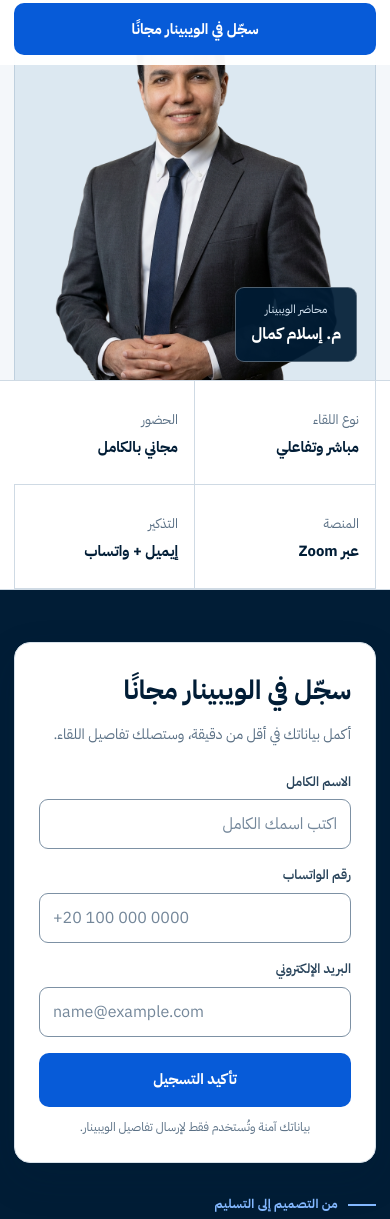
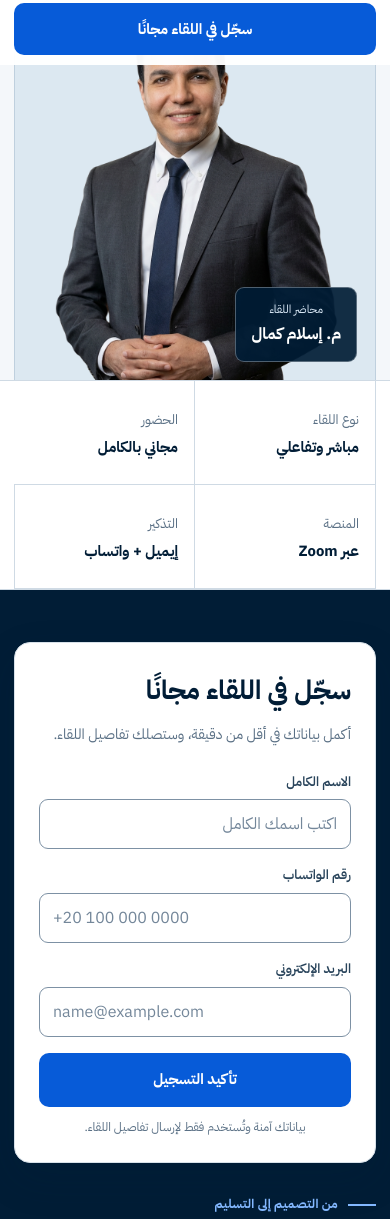
Before and after one commit to tahasayed98ts/electrical-career-webinar, a plain HTML site: page index.html in a window 390 px wide. Shown: the part 779-1998 px from the top of the page. Drawn offline with Linux system fonts and the light colour scheme.

Commit message:
Use لقاء instead of ويبينار throughout
Replace the Arabic term for the event across the meta description,
event schema, hero badge, speaker labels, form heading, privacy note,
and mobile CTA so the copy reads consistently.

```diff
--- a/index.html
+++ b/index.html
@@ -4,7 +4,7 @@
   <meta charset="utf-8">
   <meta name="viewport" content="width=device-width,initial-scale=1">
   <title>من الصفر إلى تسليم المشروع | Electrical Design Webinar | ENGOSOFT</title>
-  <meta name="description" content="ويبينار مجاني عبر Zoom مع م. إسلام كمال يعرّفك بمراحل التصميم الكهربائي من بداية التصميم حتى تسليم المشروع، وأهم البرامج والأنظمة والتطبيقات المطلوبة في سوق العمل.">
+  <meta name="description" content="لقاء مجاني عبر Zoom مع م. إسلام كمال يعرّفك بمراحل التصميم الكهربائي من بداية التصميم حتى تسليم المشروع، وأهم البرامج والأنظمة والتطبيقات المطلوبة في سوق العمل.">
   <meta name="theme-color" content="#001D35">
   <meta name="robots" content="index,follow">
   <meta property="og:type" content="website">
@@ -19,7 +19,7 @@
   <link rel="preconnect" href="https://fonts.gstatic.com" crossorigin>
   <link href="https://fonts.googleapis.com/css2?family=IBM+Plex+Sans+Arabic:wght@400;500;600;700&display=swap" rel="stylesheet">
   <script type="application/ld+json">
-  {"@context":"https://schema.org","@type":"EducationEvent","name":"من الصفر إلى تسليم المشروع | Electrical Design Webinar","description":"ويبينار هندسي مجاني يستعرض مراحل التصميم الكهربائي من بداية التصميم حتى تسليم المشروع، وأهم البرامج والأنظمة والتطبيقات العملية المطلوبة في سوق العمل.","startDate":"2026-08-22T16:00:00+03:00","eventAttendanceMode":"https://schema.org/OnlineEventAttendanceMode","eventStatus":"https://schema.org/EventScheduled","isAccessibleForFree":true,"location":{"@type":"VirtualLocation","url":"https://zoom.us/"},"organizer":{"@type":"Organization","name":"ENGOSOFT","logo":"assets/logo2.png"},"performer":{"@type":"Person","name":"م. إسلام كمال","jobTitle":"مهندس تصميم وتنفيذ كهربائي"},"inLanguage":"ar"}
+  {"@context":"https://schema.org","@type":"EducationEvent","name":"من الصفر إلى تسليم المشروع | Electrical Design Webinar","description":"لقاء هندسي مجاني يستعرض مراحل التصميم الكهربائي من بداية التصميم حتى تسليم المشروع، وأهم البرامج والأنظمة والتطبيقات العملية المطلوبة في سوق العمل.","startDate":"2026-08-22T16:00:00+03:00","eventAttendanceMode":"https://schema.org/OnlineEventAttendanceMode","eventStatus":"https://schema.org/EventScheduled","isAccessibleForFree":true,"location":{"@type":"VirtualLocation","url":"https://zoom.us/"},"organizer":{"@type":"Organization","name":"ENGOSOFT","logo":"assets/logo2.png"},"performer":{"@type":"Person","name":"م. إسلام كمال","jobTitle":"مهندس تصميم وتنفيذ كهربائي"},"inLanguage":"ar"}
   </script>
   <style>
     :root{--primary:#0053D7;--secondary:#003B8F;--tertiary:#F8FBFF;--fourth:#E1EEFF;--fifth:#001D35;--signal-bg:#C5DCFFCC;--signal-text:var(--fifth);--ink:var(--fifth);--panel:var(--secondary);--panel-2:var(--secondary);--volt:var(--primary);--volt-2:var(--secondary);--cyan:var(--primary);--paper:var(--tertiary);--white:var(--tertiary);--muted:var(--fourth);--dark-text:var(--fifth);--line:rgba(225,238,255,.2);--radius:8px;--container:1180px;--display:"IBM Plex Sans Arabic",sans-serif;--body:"IBM Plex Sans Arabic",sans-serif;--ease:cubic-bezier(.16,1,.3,1)}
@@ -91,15 +91,15 @@
     <section class="hero" id="top" aria-labelledby="hero-title">
       <div class="container hero-grid">
         <div class="hero-copy">
-          <div class="live"><span class="live-dot"></span>ويبينار مجاني مباشر</div>
+          <div class="live"><span class="live-dot"></span>لقاء مجاني مباشر</div>
           <h1 class="hero-title" id="hero-title"><span class="line">من الصفر إلى تسليم المشروع</span><span class="line accent"><bdi dir="ltr">Electrical Design Webinar</bdi></span></h1>
           <p class="hero-summary">هل تريد أن تكون على فهم ودراية كاملة بمراحل <bdi dir="ltr">Electrical Design</bdi>، من بداية التصميم حتى تسليم المشروع؟ انضم إلى اللقاء الهندسي المجاني عبر <bdi dir="ltr">Zoom</bdi> مع م. إسلام كمال.</p>
-          <div class="event-strip" aria-label="تفاصيل الويبينار"><span class="event-item"><svg class="icon"><use href="#calendar"/></svg>السبت، 22 أغسطس</span><span class="event-item"><svg class="icon"><use href="#clock"/></svg>4:00 مساءً بتوقيت القاهرة</span></div>
+          <div class="event-strip" aria-label="تفاصيل اللقاء"><span class="event-item"><svg class="icon"><use href="#calendar"/></svg>السبت، 22 أغسطس</span><span class="event-item"><svg class="icon"><use href="#clock"/></svg>4:00 مساءً بتوقيت القاهرة</span></div>
           <div class="hero-actions"><a class="btn btn-primary" href="#register"> احجز مقعدك الآن<svg class="icon"><use href="#arrow"/></svg></a><a class="btn btn-ghost" href="#meeting">ماذا ستتعلم؟</a></div>
         </div>
-        <div class="hero-visual" aria-label="م. إسلام كمال، محاضر الويبينار">
+        <div class="hero-visual" aria-label="م. إسلام كمال، محاضر اللقاء">
           <img class="portrait" src="assets/islam-kamal.png" width="562" height="579" alt="المهندس إسلام كمال" fetchpriority="high">
-          <div class="speaker-tag"><small>محاضر الويبينار</small><strong>م. إسلام كمال</strong></div>
+          <div class="speaker-tag"><small>محاضر اللقاء</small><strong>م. إسلام كمال</strong></div>
         </div>
       </div>
     </section>
@@ -116,14 +116,14 @@
     <section class="section register" id="meeting" aria-labelledby="meeting-title">
       <div class="container register-inner">
         <div class="form-card" id="register">
-          <h2>سجّل في الويبينار مجانًا</h2><p>أكمل بياناتك في أقل من دقيقة، وستصلك تفاصيل اللقاء.</p>
+          <h2>سجّل في اللقاء مجانًا</h2><p>أكمل بياناتك في أقل من دقيقة، وستصلك تفاصيل اللقاء.</p>
           <form id="registerForm" novalidate>
             <div class="form-grid">
               <div class="field"><label for="name">الاسم الكامل</label><input id="name" name="name" type="text" autocomplete="name" placeholder="اكتب اسمك الكامل" minlength="2" required></div>
               <div class="field"><label for="phone">رقم الواتساب</label><input id="phone" name="phone" type="tel" dir="ltr" inputmode="tel" autocomplete="tel" placeholder="+20 100 000 0000" minlength="10" required></div>
               <div class="field full"><label for="email">البريد الإلكتروني</label><input id="email" name="email" type="email" dir="ltr" autocomplete="email" placeholder="name@example.com" required></div>
             </div>
-            <button class="btn btn-primary submit" type="submit">تأكيد التسجيل</button><p class="privacy">بياناتك آمنة وتُستخدم فقط لإرسال تفاصيل الويبينار.</p><p class="status" id="formStatus" role="status" aria-live="polite"></p>
+            <button class="btn btn-primary submit" type="submit">تأكيد التسجيل</button><p class="privacy">بياناتك آمنة وتُستخدم فقط لإرسال تفاصيل اللقاء.</p><p class="status" id="formStatus" role="status" aria-live="polite"></p>
           </form>
         </div>
         <div class="register-copy">
@@ -137,7 +137,7 @@
     </section>
   </main>
   <footer class="footer"><div class="container footer-inner"><a class="logo-box" href="#top"><img class="logo" src="assets/logo2.png" width="148" height="70" alt="ENGOSOFT"></a><p>&copy;&nbsp;2026 ENGOSOFT. جميع الحقوق محفوظة.</p></div></footer>
-  <div class="mobile-cta"><a class="btn btn-primary" href="#register">سجّل في الويبينار مجانًا</a></div>
+  <div class="mobile-cta"><a class="btn btn-primary" href="#register">سجّل في اللقاء مجانًا</a></div>
   <script>
     (function(){
       const reduced=window.matchMedia('(prefers-reduced-motion: reduce)').matches;
```
